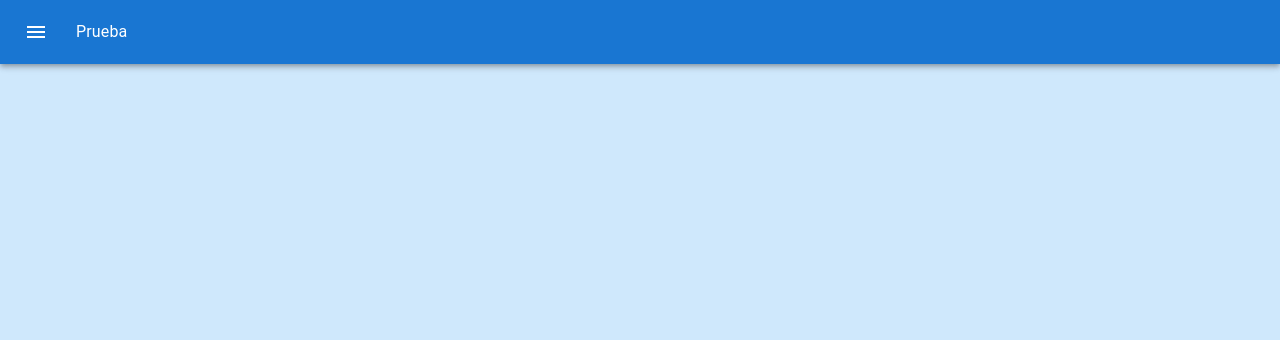
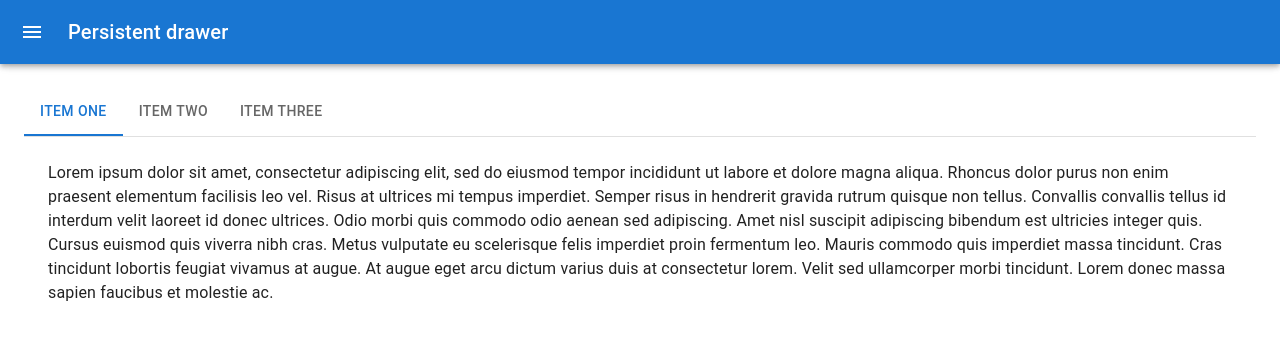
Before and after one commit to wilisaza/test_mui, a React (Create React App) app: page / in a window 1280 px wide. Shown: the top 340 px of the page. Built offline with nearby package versions, Linux system fonts and the light colour scheme.

Commit message:
Se actualiza después de mucho tiempo

```diff
--- a/src/components/MainBar.js
+++ b/src/components/MainBar.js
@@ -75,7 +75,7 @@ function MainBar() {
           >
             <MenuIcon />
           </IconButton>
-          {/*<Menu
+          <Menu
             id="basic-menu"
             anchorEl={anchorEl}
             open={open}
@@ -88,7 +88,7 @@ function MainBar() {
             <MenuItem onClick={handleClose}>Aseguradoras</MenuItem>
             <MenuItem onClick={handleModal}>Terceros</MenuItem>
             <MenuItem onClick={handleClose}>Opciones</MenuItem>
-          </Menu>*/}
+          </Menu>
           Prueba
         </Toolbar>
       </AppBar>
--- a/src/components/MainContainer.js
+++ b/src/components/MainContainer.js
@@ -4,14 +4,15 @@ import Box from "@mui/material/Box";
 import Container from "@mui/material/Container";
 
 import MainBar from "./MainBar";
+import MainTest from "./MainTest";
 
 function MainContainer() {
   return (
     <React.Fragment>
       <CssBaseline />
       {/*<Container>*/}
-      <Box sx={{ bgcolor: "#cfe8fc", height: "100vh" }}>
-        <MainBar />
+      <Box sx={{ height: "100vh" }}>
+        <MainTest />
       </Box>
       {/*</Container>*/}
     </React.Fragment>
--- /dev/null
+++ b/src/components/MainTest.js
@@ -0,0 +1,219 @@
+import * as React from "react";
+import { styled, useTheme } from "@mui/material/styles";
+import Box from "@mui/material/Box";
+import Drawer from "@mui/material/Drawer";
+import CssBaseline from "@mui/material/CssBaseline";
+import MuiAppBar from "@mui/material/AppBar";
+import Toolbar from "@mui/material/Toolbar";
+import List from "@mui/material/List";
+import Typography from "@mui/material/Typography";
+import Divider from "@mui/material/Divider";
+import IconButton from "@mui/material/IconButton";
+import MenuIcon from "@mui/icons-material/Menu";
+import ChevronLeftIcon from "@mui/icons-material/ChevronLeft";
+import ChevronRightIcon from "@mui/icons-material/ChevronRight";
+import ListItem from "@mui/material/ListItem";
+import ListItemIcon from "@mui/material/ListItemIcon";
+import ListItemText from "@mui/material/ListItemText";
+import InboxIcon from "@mui/icons-material/MoveToInbox";
+import MailIcon from "@mui/icons-material/Mail";
+//////////////////////////////////////////////////////////////////////////////////////
+import TreeView from "@mui/lab/TreeView";
+import ExpandMoreIcon from "@mui/icons-material/ExpandMore";
+import TreeItem from "@mui/lab/TreeItem";
+
+import Tab from "@mui/material/Tab";
+import TabContext from "@mui/lab/TabContext";
+import TabList from "@mui/lab/TabList";
+import TabPanel from "@mui/lab/TabPanel";
+
+const drawerWidth = 240;
+
+const Main = styled("main", { shouldForwardProp: (prop) => prop !== "open" })(
+  ({ theme, open }) => ({
+    flexGrow: 1,
+    padding: theme.spacing(3),
+    transition: theme.transitions.create("margin", {
+      easing: theme.transitions.easing.sharp,
+      duration: theme.transitions.duration.leavingScreen,
+    }),
+    marginLeft: `-${drawerWidth}px`,
+    ...(open && {
+      transition: theme.transitions.create("margin", {
+        easing: theme.transitions.easing.easeOut,
+        duration: theme.transitions.duration.enteringScreen,
+      }),
+      marginLeft: 0,
+    }),
+  })
+);
+
+const formStyle = {
+  position: "absolute",
+  top: "50%",
+  left: "50%",
+  transform: "translate(-50%, -50%)",
+  height: 500,
+  width: 700,
+  bgcolor: "background.paper",
+  border: "2px solid #000",
+  borderRadius: 2,
+  boxShadow: 2,
+  p: 1,
+};
+
+const AppBar = styled(MuiAppBar, {
+  shouldForwardProp: (prop) => prop !== "open",
+})(({ theme, open }) => ({
+  transition: theme.transitions.create(["margin", "width"], {
+    easing: theme.transitions.easing.sharp,
+    duration: theme.transitions.duration.leavingScreen,
+  }),
+  ...(open && {
+    width: `calc(100% - ${drawerWidth}px)`,
+    marginLeft: `${drawerWidth}px`,
+    transition: theme.transitions.create(["margin", "width"], {
+      easing: theme.transitions.easing.easeOut,
+      duration: theme.transitions.duration.enteringScreen,
+    }),
+  }),
+}));
+
+const DrawerHeader = styled("div")(({ theme }) => ({
+  display: "flex",
+  alignItems: "center",
+  padding: theme.spacing(0, 1),
+  // necessary for content to be below app bar
+  ...theme.mixins.toolbar,
+  justifyContent: "flex-end",
+}));
+
+export default function MainTest() {
+  const theme = useTheme();
+  const [open, setOpen] = React.useState(false);
+
+  const [value, setValue] = React.useState("1");
+
+  const handleDrawerOpen = () => {
+    setOpen(true);
+  };
+
+  const handleDrawerClose = () => {
+    setOpen(false);
+  };
+
+  const handleChange = (event, newValue) => {
+    setValue(newValue);
+  };
+
+  return (
+    <Box sx={{ display: "flex" }}>
+      <CssBaseline />
+      <AppBar position="fixed" open={open}>
+        <Toolbar>
+          <IconButton
+            color="inherit"
+            aria-label="open drawer"
+            onClick={handleDrawerOpen}
+            edge="start"
+            sx={{ mr: 2, ...(open && { display: "none" }) }}
+          >
+            <MenuIcon />
+          </IconButton>
+          <Typography variant="h6" noWrap component="div">
+            Persistent drawer
+          </Typography>
+        </Toolbar>
+      </AppBar>
+      <Drawer
+        sx={{
+          width: drawerWidth,
+          flexShrink: 0,
+          "& .MuiDrawer-paper": {
+            width: drawerWidth,
+            boxSizing: "border-box",
+          },
+        }}
+        variant="persistent"
+        anchor="left"
+        open={open}
+      >
+        <DrawerHeader>
+          <Typography>Menú</Typography>
+          <IconButton onClick={handleDrawerClose}>
+            {theme.direction === "ltr" ? (
+              <ChevronLeftIcon />
+            ) : (
+              <ChevronRightIcon />
+            )}
+          </IconButton>
+        </DrawerHeader>
+        <TreeView
+          aria-label="file system navigator"
+          defaultCollapseIcon={<ExpandMoreIcon />}
+          defaultExpandIcon={<ChevronRightIcon />}
+          sx={{ height: 240, flexGrow: 1, maxWidth: 400, overflowY: "auto" }}
+        >
+          <TreeItem nodeId="1" label="Applications">
+            <TreeItem nodeId="2" label="Calendar" />
+          </TreeItem>
+          <TreeItem nodeId="5" label="Documents">
+            <TreeItem nodeId="10" label="OSS" />
+            <TreeItem nodeId="6" label="MUI">
+              <TreeItem nodeId="8" label="index.js" />
+            </TreeItem>
+          </TreeItem>
+        </TreeView>
+      </Drawer>
+      <Main open={open}>
+        <DrawerHeader />
+        <TabContext value={value}>
+          <Box sx={{ borderBottom: 1, borderColor: "divider" }}>
+            <TabList onChange={handleChange} aria-label="lab API tabs example">
+              <Tab label="Item One" value="1" />
+              <Tab label="Item Two" value="2" />
+              <Tab label="Item Three" value="3" />
+            </TabList>
+          </Box>
+          <TabPanel value="1">
+            <Typography paragraph>
+              Lorem ipsum dolor sit amet, consectetur adipiscing elit, sed do
+              eiusmod tempor incididunt ut labore et dolore magna aliqua.
+              Rhoncus dolor purus non enim praesent elementum facilisis leo vel.
+              Risus at ultrices mi tempus imperdiet. Semper risus in hendrerit
+              gravida rutrum quisque non tellus. Convallis convallis tellus id
+              interdum velit laoreet id donec ultrices. Odio morbi quis commodo
+              odio aenean sed adipiscing. Amet nisl suscipit adipiscing bibendum
+              est ultricies integer quis. Cursus euismod quis viverra nibh cras.
+              Metus vulputate eu scelerisque felis imperdiet proin fermentum
+              leo. Mauris commodo quis imperdiet massa tincidunt. Cras tincidunt
+              lobortis feugiat vivamus at augue. At augue eget arcu dictum
+              varius duis at consectetur lorem. Velit sed ullamcorper morbi
+              tincidunt. Lorem donec massa sapien faucibus et molestie ac.
+            </Typography>
+          </TabPanel>
+          <TabPanel value="2">
+            <Typography paragraph>
+              Consequat mauris nunc congue nisi vitae suscipit. Fringilla est
+              ullamcorper eget nulla facilisi etiam dignissim diam. Pulvinar
+              elementum integer enim neque volutpat ac tincidunt. Ornare
+              suspendisse sed nisi lacus sed viverra tellus. Purus sit amet
+              volutpat consequat mauris. Elementum eu facilisis sed odio morbi.
+              Euismod lacinia at quis risus sed vulputate odio. Morbi tincidunt
+              ornare massa eget egestas purus viverra accumsan in. In hendrerit
+              gravida rutrum quisque non tellus orci ac. Pellentesque nec nam
+              aliquam sem et tortor. Habitant morbi tristique senectus et.
+              Adipiscing elit duis tristique sollicitudin nibh sit. Ornare
+              aenean euismod elementum nisi quis eleifend. Commodo viverra
+              maecenas accumsan lacus vel facilisis. Nulla posuere sollicitudin
+              aliquam ultrices sagittis orci a.
+            </Typography>
+          </TabPanel>
+          <TabPanel value="3">
+            <Box sx={formStyle}></Box>
+          </TabPanel>
+        </TabContext>
+      </Main>
+    </Box>
+  );
+}
```
